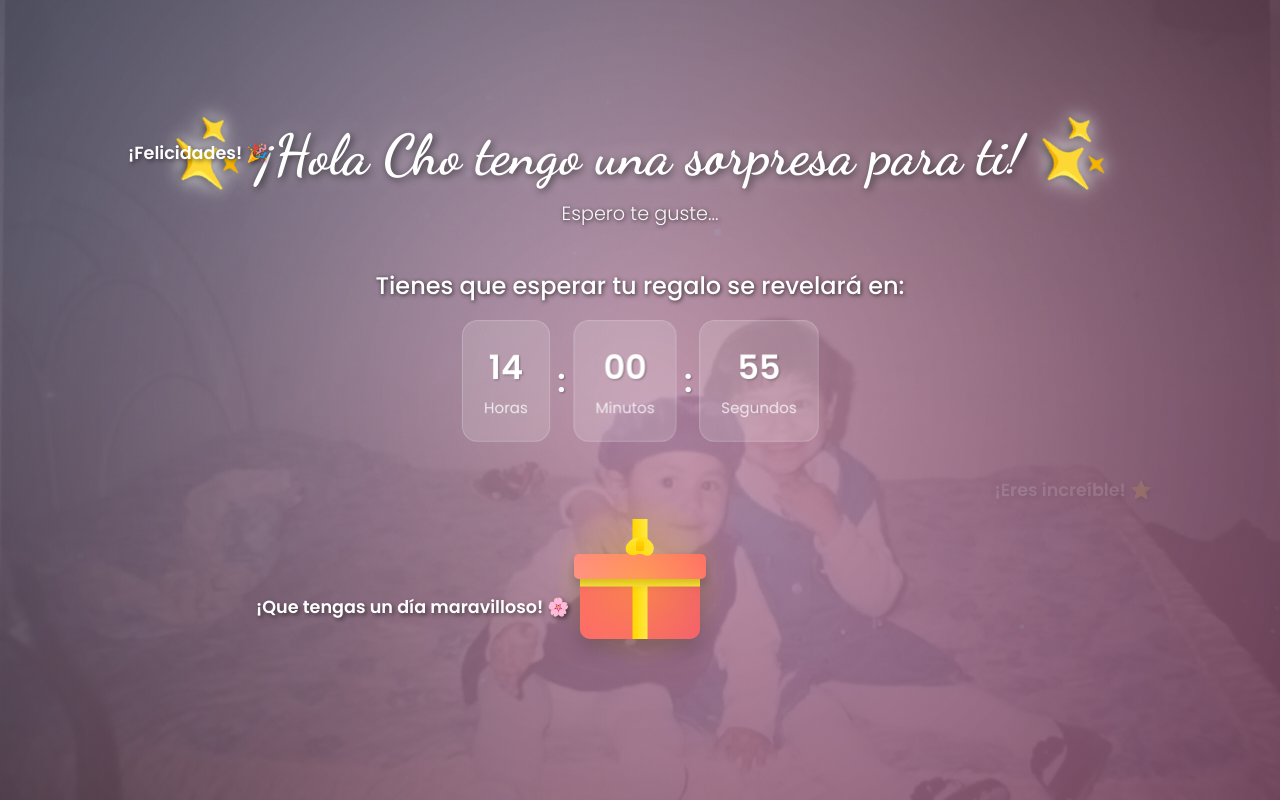
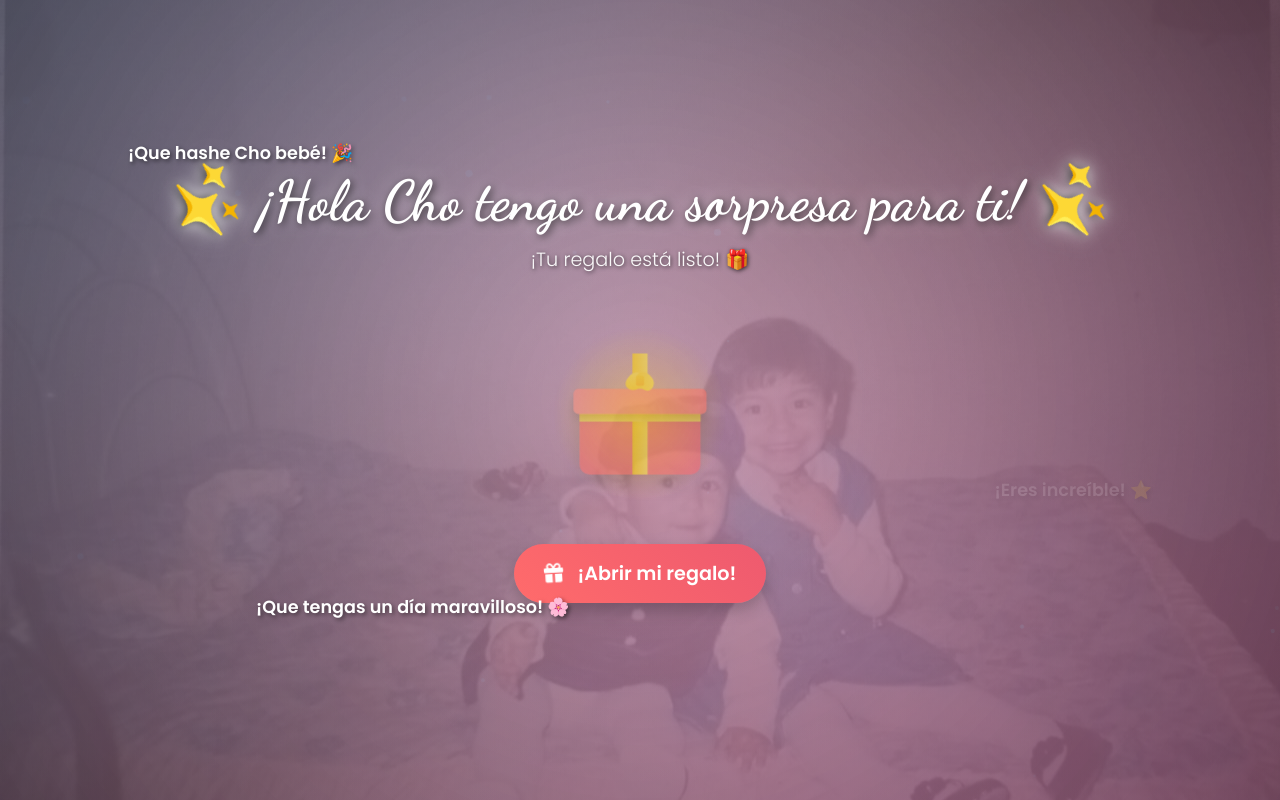
Before and after one commit to AlfoVar/cumple-caro, a plain HTML site: page index.html in a window 1280 px wide. Drawn offline with Linux system fonts and the light colour scheme.

Commit message:
cambios #1

```diff
--- a/app.js
+++ b/app.js
@@ -3,7 +3,7 @@
 // IMPORTANTE: Esta fecha usa la zona horaria local del usuario
 // Para especificar zona horaria, usa formato ISO: '2024-12-25T00:00:00-04:00' (GMT-5)
 // O para UTC: '2024-12-25T00:00:00Z'
-const targetDate = new Date('2025-09-09T12:00:00-04:00').getTime(); // Ejemplo: 25 de diciembre, GMT-5 (Colombia/Perú)
+const targetDate = new Date('2024-09-09T12:00:00-04:00').getTime(); // Ejemplo: 25 de diciembre, GMT-5 (Colombia/Perú)
 
 // Variables globales
 let countdownInterval;
--- a/index.html
+++ b/index.html
@@ -94,7 +94,7 @@
 
         <!-- Mensaje de felicitaciones flotantes -->
         <div class="floating-messages">
-            <div class="floating-message">¡Felicidades! 🎉</div>
+            <div class="floating-message">¡Que hashe Cho bebé! 🎉</div>
             <div class="floating-message">¡Eres increíble! ⭐</div>
             <div class="floating-message">¡Que tengas un día maravilloso! 🌸</div>
         </div>
```
